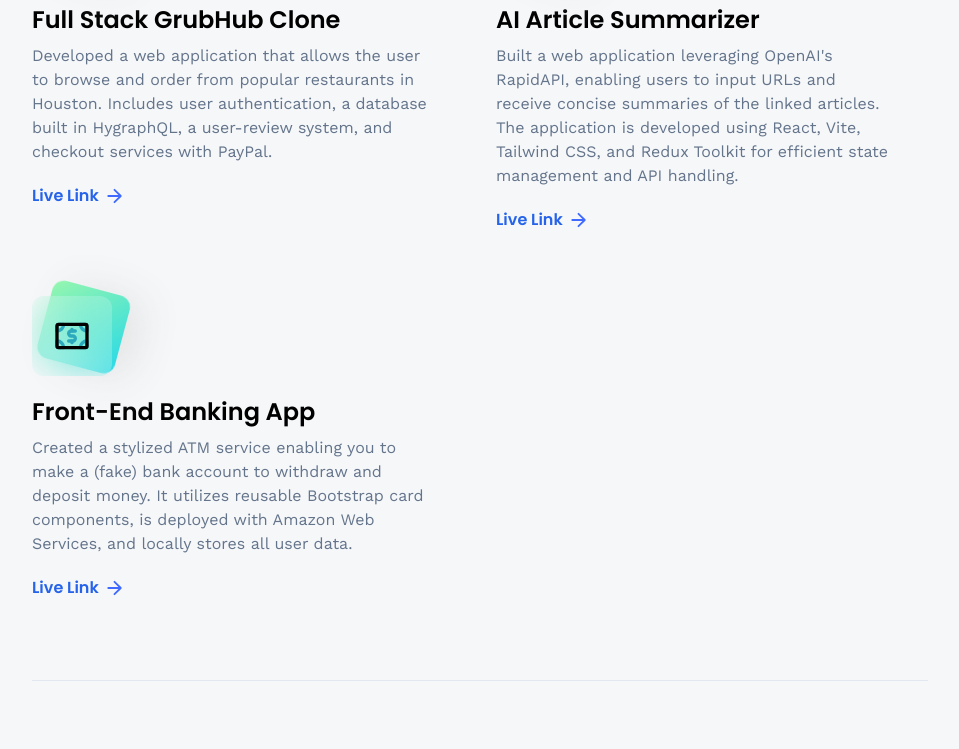
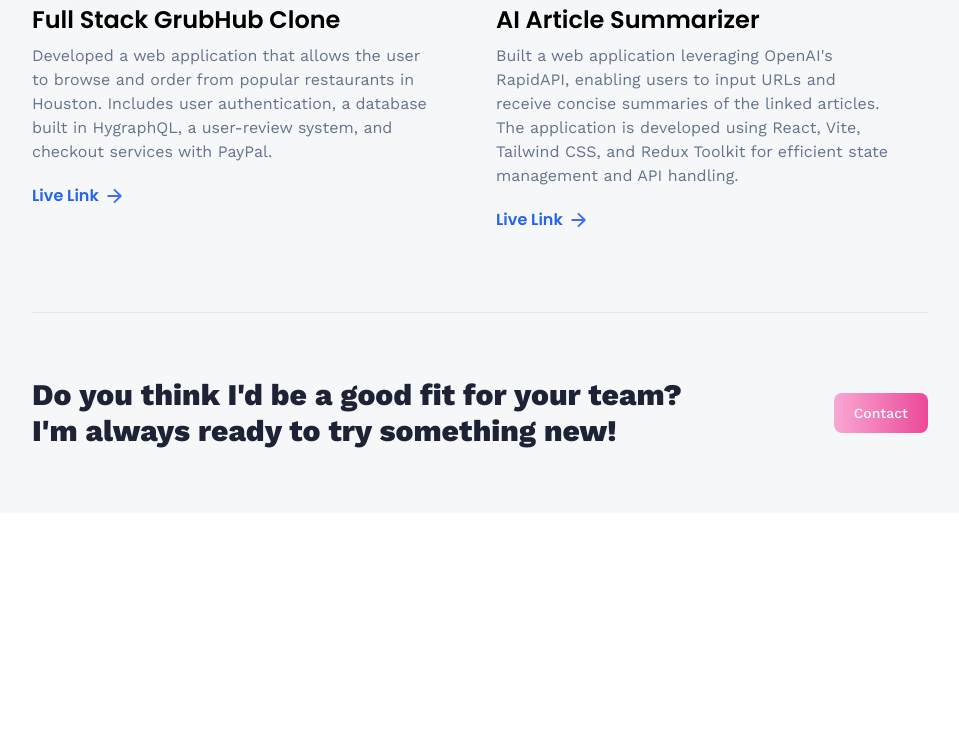
Before and after one commit to TeaCandy/3D_portfolio, a React (Vite) app: page /projects in a window 1280 px wide. Shown: the part 436-1185 px from the top of the page, without its empty margins (160-1119 px from the left). After the commit the page ends 949 px from the top, so only its background shows below. Built offline with nearby package versions, Linux system fonts and the light colour scheme.

Commit message:
removeed amazon proj

```diff
--- a/src/constants/index.js
+++ b/src/constants/index.js
@@ -220,13 +220,13 @@ export const projects = [
         description: 'Built a web application leveraging OpenAI\'s RapidAPI, enabling users to input URLs and receive concise summaries of the linked articles. The application is developed using React, Vite, Tailwind CSS, and Redux Toolkit for efficient state management and API handling.',
         link: 'https://cr-article-ai-summarizer.vercel.app/',
     },
-    {
-        iconUrl: financial,
-        theme: 'btn-back-green',
-        name: 'Front-End Banking App',
-        description: 'Created a stylized ATM service enabling you to make a (fake) bank account to withdraw and deposit money. It utilizes reusable Bootstrap card components, is deployed with Amazon Web Services, and locally stores all user data.',
-        link: 'https://candace-ryanbankingapplication.s3.us-east-2.amazonaws.com/gitbankingapp/index.html#/',
-    },
+    // {
+    //     iconUrl: financial,
+    //     theme: 'btn-back-green',
+    //     name: 'Front-End Banking App',
+    //     description: 'Created a stylized ATM service enabling you to make a (fake) bank account to withdraw and deposit money. It utilizes reusable Bootstrap card components, is deployed with Amazon Web Services, and locally stores all user data.',
+    //     link: 'https://candace-ryanbankingapplication.s3.us-east-2.amazonaws.com/gitbankingapp/index.html#/',
+    // },
     // {
     //     iconUrl: snapgram,
     //     theme: 'btn-back-blue',
```
